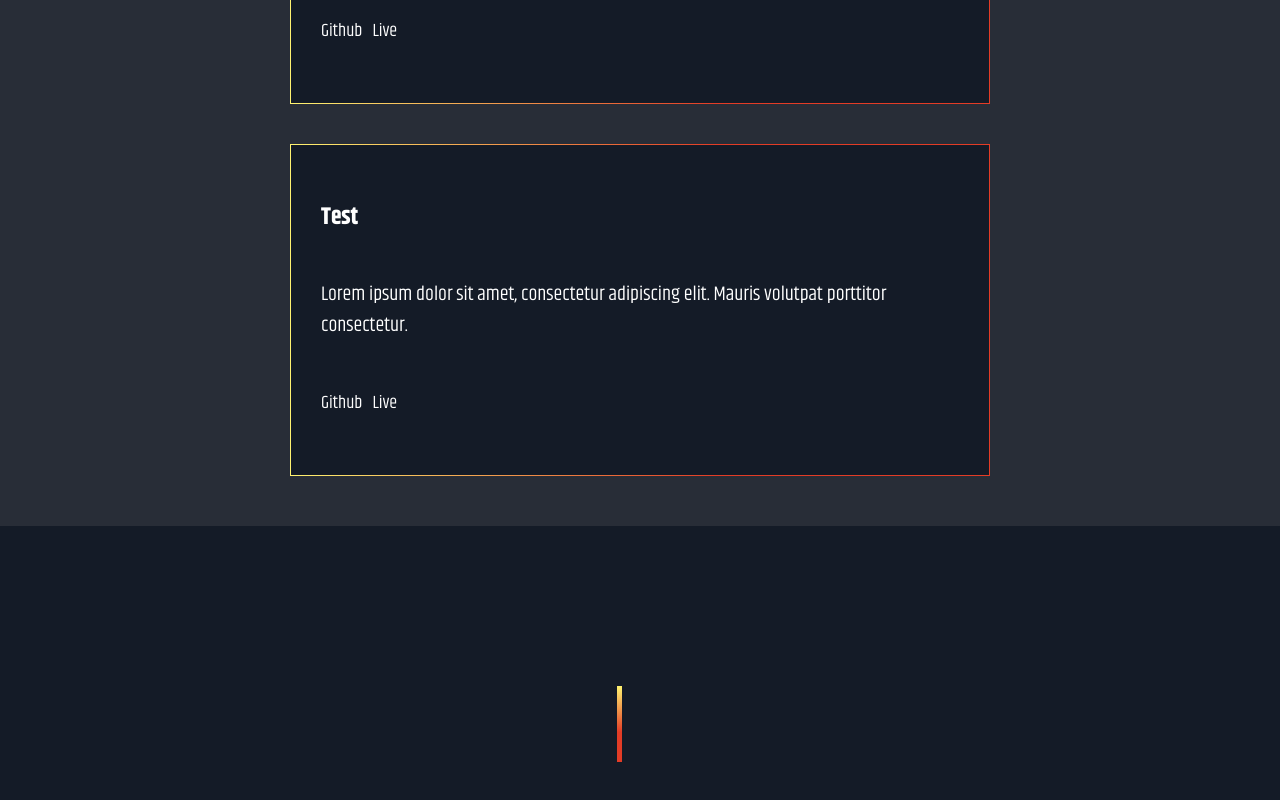
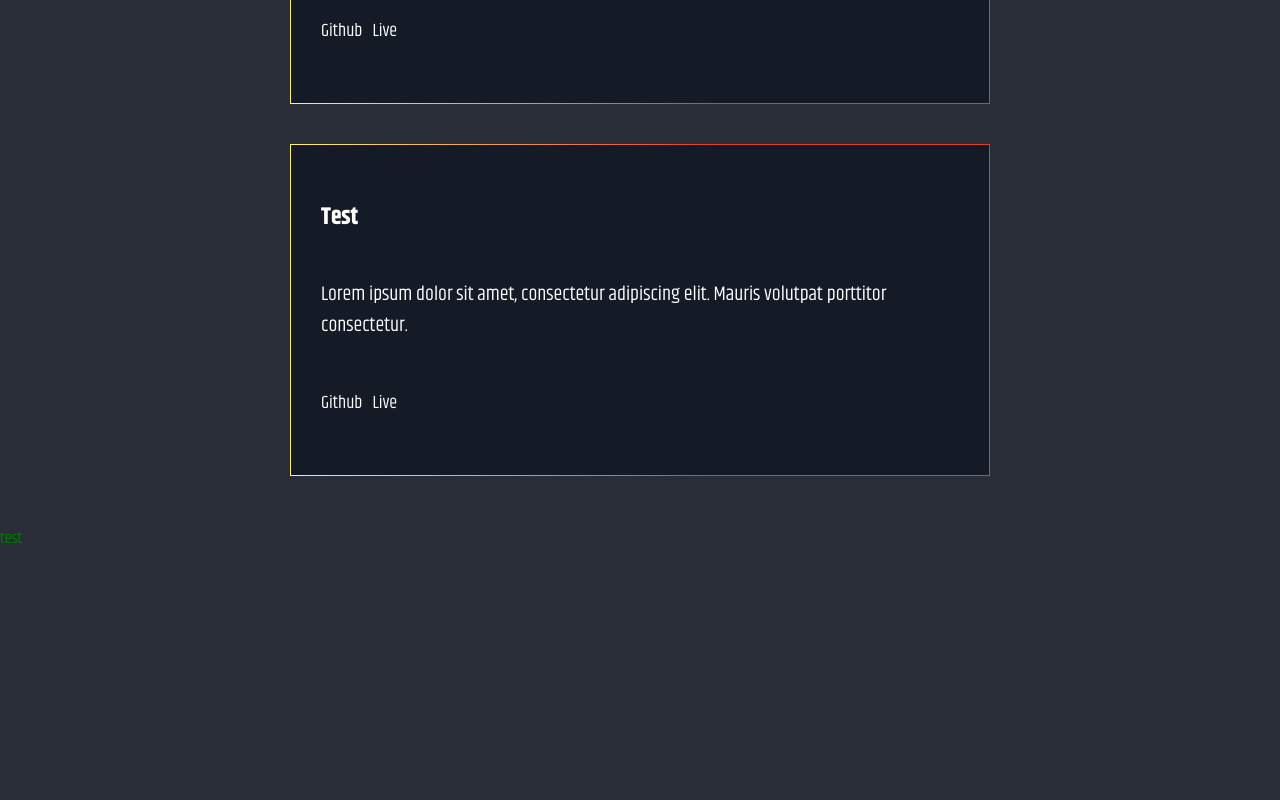
Before and after one commit to maksymilianMroz/maksymilianmroz.github.io, a React (Create React App) app: page / in a window 1280 px wide. Shown: the part 1604-2404 px from the top of the page. After the commit the page ends 2155 px from the top, so only its background shows below. Built offline with nearby package versions, Linux system fonts and the light colour scheme.

Commit message:
Last section tottaly changed, new component created, changed how should it look like

```diff
--- /dev/null
+++ b/src/components/LastSection/LastSection.js
@@ -0,0 +1,12 @@
+import React from 'react';
+import classes from './LastSection.module.scss';
+
+const LastSection = () => {
+    return (
+        <div className={classes.LastSection}>
+            test
+        </div>
+    );
+};
+
+export default LastSection;
--- /dev/null
+++ b/src/components/LastSection/LastSection.module.scss
@@ -0,0 +1,3 @@
+.LastSection {
+    color: green;
+}
--- a/src/containers/App.js
+++ b/src/containers/App.js
@@ -3,6 +3,7 @@ import './App.scss';
 
 import TextSection from '../components/TextSection/TextSection';
 import Portfolio from '../components/Portfolio/Portfolio';
+import LastSection from '../components/LastSection/LastSection';
 
 class App extends Component {
   state = {
@@ -32,7 +33,9 @@ class App extends Component {
         button={this.state.firstSection.button}
         />
         <Portfolio />
-        <TextSection />
+        <LastSection
+        title={this.state.lastSection.title}
+        />
       </div>
     );
   }
```
